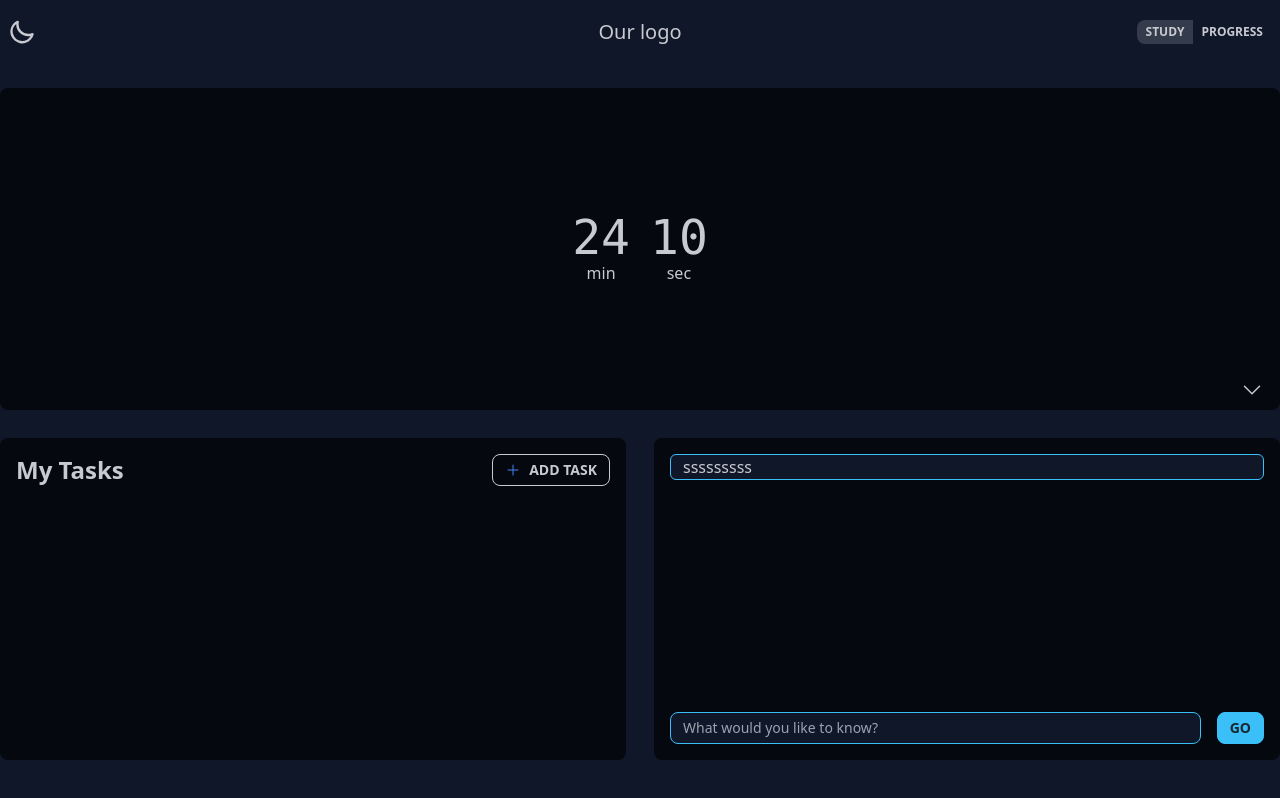
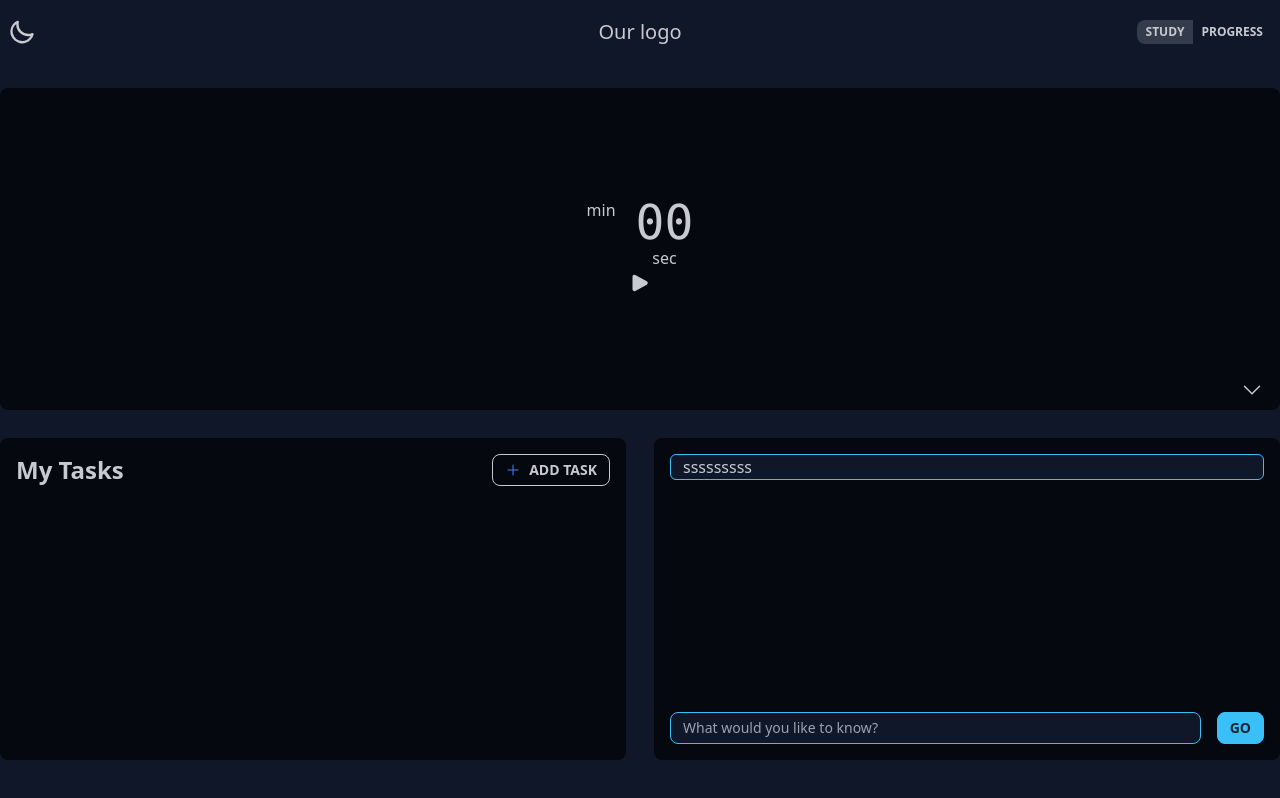
Before and after one commit to etretf/pomodoro-app, a React (Vite) app in the folder pomodoro-react/: page / in a window 1280 px wide. Built offline with nearby package versions, Linux system fonts and the light colour scheme.

Commit message:
Worked on timer

```diff
--- a/pomodoro-react/package.json
+++ b/pomodoro-react/package.json
@@ -11,6 +11,7 @@
   },
   "dependencies": {
     "@heroicons/react": "^2.0.18",
+    "heroicons": "^2.0.18",
     "react": "^18.2.0",
     "react-dom": "^18.2.0",
     "react-router-dom": "^6.15.0"
--- a/pomodoro-react/src/components/Home.jsx
+++ b/pomodoro-react/src/components/Home.jsx
@@ -1,13 +1,45 @@
 import { Link } from "react-router-dom";
-import {useState} from "react";
+import {useState, useEffect} from "react";
 import Pomodoro from "./Pomodoro";
 import ChatBot from "./ChatBot";
 import ToDo from "./ToDo";
 
+//time in seconds
+const studyTime = 1500; //25 minutes
+const breakTime = 300; // 5minutes
+const longBreakTime = 900; //15 minutes
+
 export default function Home() {
 
+  const [pomodoroTime, setPomodoroTime] = useState();
+  const [numSessions, setNumSessions] = useState(0);
   const [timerFullScreen, setTimerFullScreen] = useState(false);
+  const [isCounting, setIsCounting] = useState(false);
+  const [time, setTime] = useState(0);
 
+  // useEffect(() =>{
+
+  // }, [isCounting]);
+
+  // To-do:
+  // If the counting state is true, continue to decrement the timer based on the study time every second
+  // If the counting state is false, stop decrementing the time
+  // After the time is up, reset the time for the next session and update the completed sessions count
+  // Determine if the next session is a study session or break session
+  // Use % 4 or something to determine if it is the 4th session, if yes then the longer break is the next session
+
+
+  //toggle the playing state
+  const handlePlayToggle = () =>{
+    isCounting ? setIsCounting(false) : setIsCounting(true);
+    console.log(isCounting);
+  }
+
+  //function to increment the time, may not use
+  function handleIncrement(){
+    setTime(time => time + 1);
+    console.log(time);
+  }
 
 
   function togglePomodoro() {
@@ -15,7 +47,12 @@ export default function Home() {
   }
     return (
       <div className={`grid-container container ${timerFullScreen? "span-2": ""}`}>
-        <Pomodoro handleChange={togglePomodoro}/>
+        <Pomodoro
+          handleChange={togglePomodoro}
+          handlePlayToggle={handlePlayToggle}
+          isCounting={isCounting}
+          time={time}
+          />
         {!timerFullScreen && <ToDo layout={timerFullScreen}/>}
         {!timerFullScreen && <ChatBot layout={timerFullScreen}/>}
       </div>
--- a/pomodoro-react/src/components/Pomodoro.jsx
+++ b/pomodoro-react/src/components/Pomodoro.jsx
@@ -1,24 +1,38 @@
-import { ChevronDownIcon, ChevronUpIcon } from '@heroicons/react/24/solid'
+import { ChevronDownIcon, ChevronUpIcon, PauseIcon, PlayIcon } from '@heroicons/react/24/solid'
 
 
-export default function Pomodoro(props)
-{
-    return(
+
+
+export default function Pomodoro(props){
+
+  console.log(props.time);
+  return(
       <div className={`full-w-component relative justify-center`}>
 
       <div className="grid grid-flow-col gap-5 text-center auto-cols-max">
         <div className="flex flex-col">
           <span className="countdown font-mono text-5xl">
-            <span style={{"--value":24}}></span>
+            {/* <span style={{"--value":24}}></span> */}
           </span>
           min
         </div>
         <div className="flex flex-col">
           <span className="countdown font-mono text-5xl">
-            <span style={{"--value":10}}></span>
+            {/* <span style={{"--value":10}}></span> */}
+            <span style={{"--value": props.time}}></span>
           </span>
           sec
         </div>
+      </div>
+      <div>
+        <button className='btn-ghost' onClick={props.handlePlayToggle}>
+          { props.isCounting ?
+          <PauseIcon className='fill-current h-6 w-6'/> :
+          <PlayIcon className='fill-current h-6 w-6'/>
+          }
+
+        </button>
+
       </div>
 
         <label className="swap swap-rotate absolute bottom-2 right-4">
--- a/pomodoro-react/src/components/Progress.jsx
+++ b/pomodoro-react/src/components/Progress.jsx
@@ -10,9 +10,6 @@ export default function Progress(props){
     console.log(props);
     return(
         <div className="grid-container container">
-            {/* <h1>My progress</h1>
-            <Link to="/">Home</Link>
-            <button onClick={props.handleClick}>Click me now!</button> */}
             <div className="full-w-component">
                 <h2 className="p-5">My progress</h2>
                 <canvas id="myProgressChart" style={{width:'700px'}}></canvas>
@@ -50,26 +47,12 @@ getWeekdays();
 
 
 const studySessionData = [0,1,3,4,4,2,0];
-const barColours = ["#FFF","#FFF","#FFF","#FFF","#FFF","#FFF","#FFF"];
-
-const myProgressChart = new Chart('myProgressChart', {
-    type:'bar',
-    data:{
-        labels: daysOfTheWeek,
-        datasets: [{
-            data: studySessionData,
-            backGroundColor: barColours,
-        }]
-    },
-    options:{
-    },
-})
 
 
 function Task(){
     return(
-        <div className="task-item">
-            <div className='task-item-1 '>
+        <div className='task-item'>
+            <div className='task-item-1'>
                 <h3 className="m-0">BIT2002</h3>
                 <p>Take notes on Chapter 10 & 11.</p>
             </div>
--- a/pomodoro-react/src/components/ToDo.jsx
+++ b/pomodoro-react/src/components/ToDo.jsx
@@ -122,7 +122,7 @@ export default function ToDo()
 
 
     const items = toDoItems.filter(value => value.display)
-    console.log(toDoItems)
+    // console.log(toDoItems)
     const itemsDisplay = items.map(item => (
         item.template ?
         <ToDoItemTemplate
```
Also changed, not shown: 1 other file (tests, documents, lock files or other folders).
